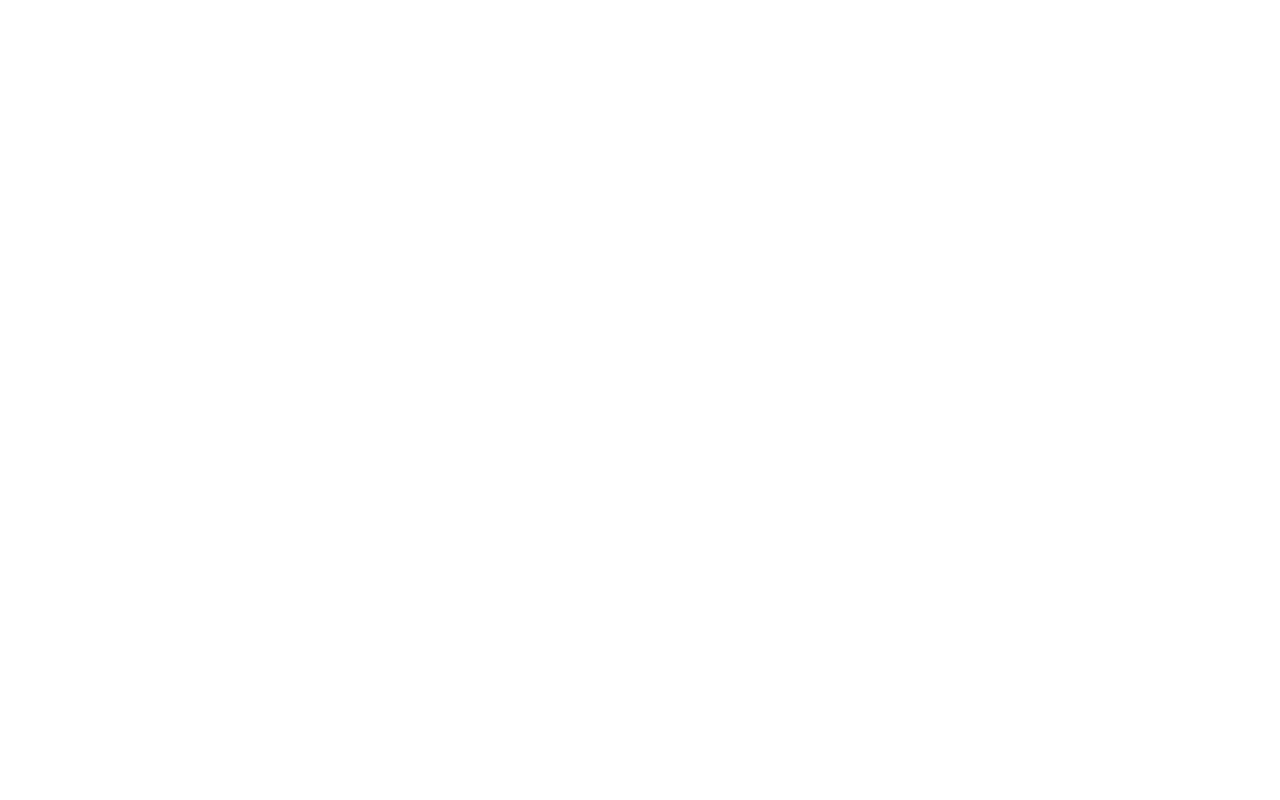
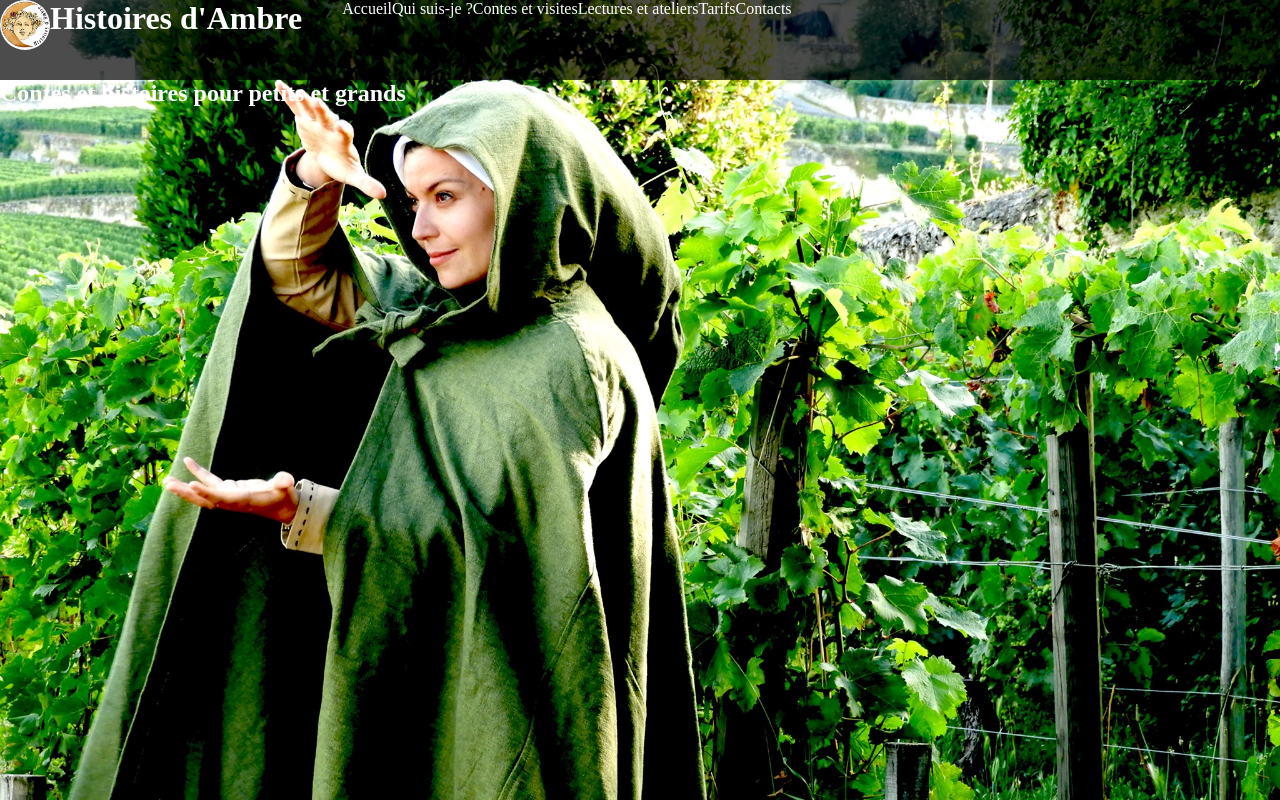
Before and after one commit to AlexisBoucherie/histoires-dambre, a plain HTML site: page index.html in a window 1280 px wide. Drawn offline with Linux system fonts and the light colour scheme.

Commit message:
add base structure and css for homepage

```diff
--- a/index.html
+++ b/index.html
@@ -7,7 +7,25 @@
     <title>Histoires d'Ambre | Contes et visites pour petits et grands</title>
     <link rel="stylesheet" href="style.css">
 </head>
-<body>
-
+<body class="wrapper">
+    <header>
+        <div class="menu">
+            <div class="branding">
+                <img src="img/logo_ha.jpg" alt="Logo Histoires d'Ambre">
+                <h1>Histoires d'Ambre</h1>
+            </div>
+            <nav>
+                <ul>
+                    <li><a href="#">Accueil</a></li>
+                    <li><a href="#">Qui suis-je ?</a></li>
+                    <li><a href="#">Contes et visites</a></li>
+                    <li><a href="#">Lectures et ateliers</a></li>
+                    <li><a href="#">Tarifs</a></li>
+                    <li><a href="#">Contacts</a></li>
+                </ul>
+            </nav>
+        </div>
+        <h2>Contes et histoires pour petits et grands</h1>
+    </header>
 </body>
 </html>
--- a/style.css
+++ b/style.css
@@ -0,0 +1,54 @@
+* {
+    margin: 0;
+    text-decoration: none;
+    list-style: none;
+    color: black;
+}
+
+header {
+    width: 100%;
+    height: 100vh;
+    background-image: url("img/baladecontee.jpg");
+    background-size: cover;
+}
+
+/* Bandeau du haut */
+
+.menu {
+    width: 100%;
+    height: 10vh;
+    background-color: rgba(0, 0, 0, 0.7);
+    display: flex;
+}
+
+/* Logo et titre du site (à gauche) */
+
+.branding {
+    display: flex;
+}
+
+.branding img {
+    width: 50px;
+    height: 50px;
+    border-radius: 50%;
+}
+
+.branding h1 {
+    color: white;
+}
+
+/* Navigation (à droite) */
+
+nav ul {
+    display: flex;
+}
+
+nav ul li a {
+    color: white;
+}
+
+/* Slogan */
+
+h2 {
+    color: white;
+}
```
Also changed, not shown: img/001-facebook.png (added), img/002-youtube.png (added), img/003-linkedin.png (added), img/004-whatsapp.png (added), img/005-twitter.png (added), img/006-instagram.png (added), img/atelier.jpg (added), img/baladecontee.jpg (added), img/lecture.jpg (added), img/logo_ha.jpg (added), img/marinette sepia.jpg (added), img/podcast.jpg (added), img/visitetheatre.jpg (added).
